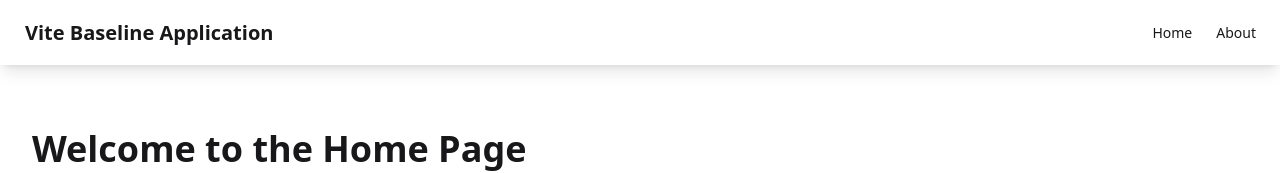
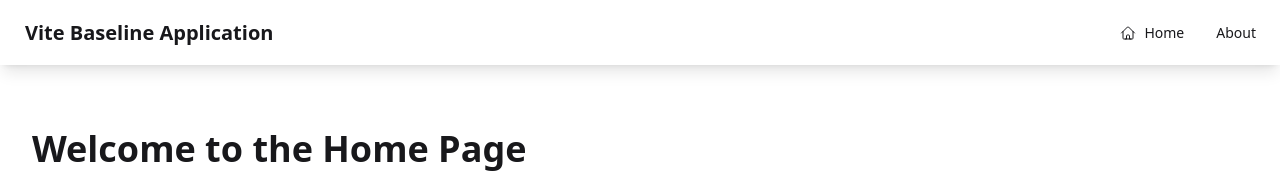
Before and after one commit to tpickles118/vite-ui-components, a Vue app: page / in a window 1280 px wide. Shown: the top 173 px of the page. Built offline with nearby package versions, Linux system fonts and the light colour scheme.

Commit message:
updated for icons

```diff
--- a/package.json
+++ b/package.json
@@ -25,10 +25,10 @@
         "format": "prettier . --write"
     },
     "dependencies": {
+        "@heroicons/vue": "^2.2.0",
         "@tailwindcss/vite": "^4.1.17",
         "axios": "^1.13.2",
         "daisyui": "^5.4.7",
-        "heroicons": "^2.2.0",
         "tailwindcss": "^4.1.17",
         "uuid": "^13.0.0",
         "vue": "^3.5.22",
--- a/src/App.vue
+++ b/src/App.vue
@@ -1,6 +1,9 @@
 <script setup>
+import { HomeIcon, IdentificationIcon } from '@heroicons/vue/24/outline'
+
 const appName = import.meta.env.VITE_APP_NAME
 const debugMode = import.meta.env.VITE_DEBUG_MODE === 'true'
+
 </script>
 
 <template>
@@ -11,8 +14,8 @@ const debugMode = import.meta.env.VITE_DEBUG_MODE === 'true'
             </div>
             <div class="flex-none">
                 <ul class="menu menu-horizontal px-1">
-                    <li><router-link to="/">Home</router-link></li>
-                    <li><router-link to="/about">About</router-link></li>
+                    <li><router-link to="/"><HomeIcon class="size-4" />Home</router-link></li>
+                    <li><router-link to="/about"><IdentificationIcon class="size=4"/>About</router-link></li>
                 </ul>
             </div>
         </nav>
```
Also changed, not shown: 1 other file (tests, documents, lock files or other folders).
